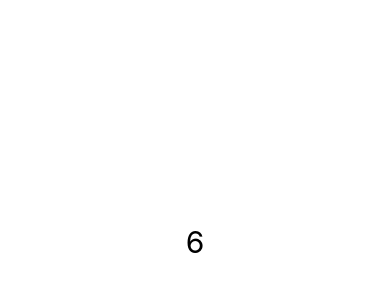
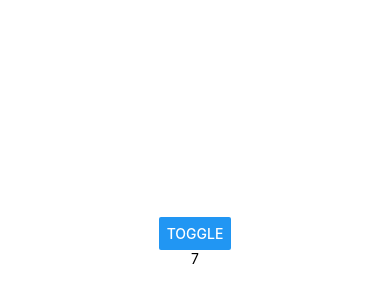
Before and after one commit to MuhammadSalman009-tech/CS50-react-native, a React Native app: screen / in a window 390 px wide. Shown: the part 180-480 px from the top of the page. Built offline with nearby package versions, Linux system fonts and the light colour scheme.

Commit message:
feat:component lifecycle (Unmount)

```diff
--- a/App.js
+++ b/App.js
@@ -9,15 +9,7 @@ import {
   View,
 } from "react-native";
 
-class CountEvenNumbers extends React.Component {
-  shouldComponentUpdate(nextProps) {
-    return !(nextProps.count % 2);
-  }
-  render() {
-    return <Text style={styles.count}>{this.props.count}</Text>;
-  }
-}
-export default class App extends React.Component {
+class Counter extends React.Component {
   constructor() {
     super();
     this.state = {
@@ -25,7 +17,10 @@ export default class App extends React.Component {
     };
   }
   componentDidMount() {
-    setInterval(() => this.inc(), 1000);
+    this.interval = setInterval(() => this.inc(), 1000);
+  }
+  componentWillUnmount() {
+    clearInterval(this.interval);
   }
   inc = () => {
     this.setState((prevState) => ({
@@ -34,10 +29,39 @@ export default class App extends React.Component {
   };
   render() {
     return (
-      <View style={styles.container}>
-        <CountEvenNumbers count={this.state.count} />
+      <View>
+        <Text>{this.state.count}</Text>
       </View>
     );
+  }
+}
+export default class App extends React.Component {
+  constructor() {
+    super();
+    this.state = {
+      showCounter: true,
+    };
+  }
+  toggleCounter = () => {
+    this.setState((prevState) => ({
+      showCounter: !prevState.showCounter,
+    }));
+  };
+  render() {
+    if (this.state.showCounter) {
+      return (
+        <View style={styles.container}>
+          <Button title="Toggle" onPress={this.toggleCounter} />
+          <Counter />
+        </View>
+      );
+    } else {
+      return (
+        <View style={styles.container}>
+          <Button title="Toggle" onPress={this.toggleCounter} />
+        </View>
+      );
+    }
   }
 }
 
```
